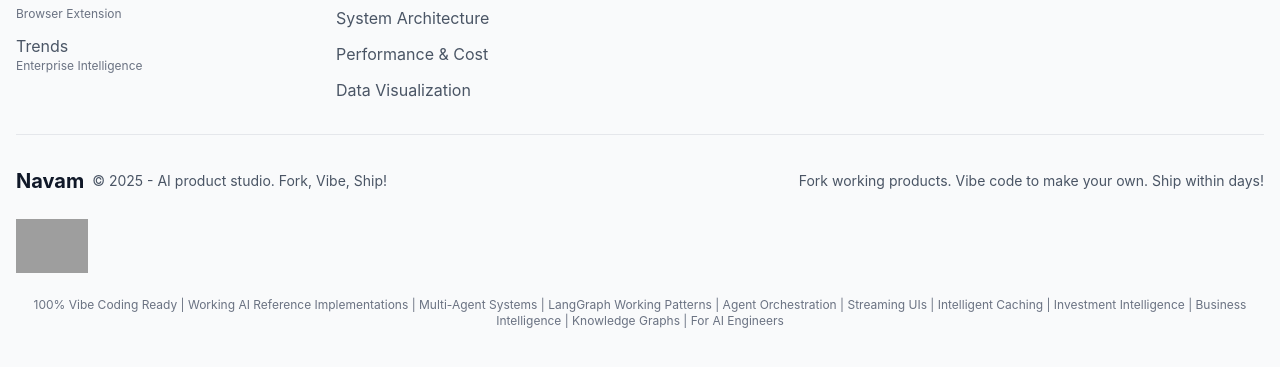
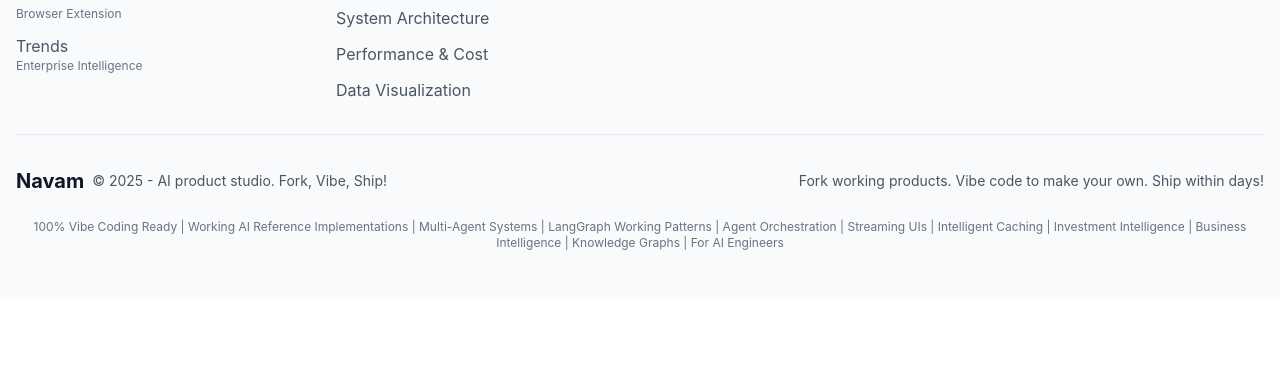
Before and after one commit to navam-io/navam-io.github.io, an Astro site: page /blog in a window 1280 px wide. Shown: the part 10183-10550 px from the top of the page. After the commit the page ends 10482 px from the top, so only its background shows below. Built offline with nearby package versions, Linux system fonts and the light colour scheme; Astro itself is replaced by a stand-in of ours; grey boxes are pictures that could not be loaded.

Commit message:
Remove 'Featured on Aihuntlist.com' badge from footer

```diff
--- a/src/components/Footer.vue
+++ b/src/components/Footer.vue
@@ -163,13 +163,6 @@
           </div>
         </div>
 
-        <!-- Badge Section -->
-        <div class="mt-6 text-center">
-          <a href="https://aihuntlist.com/tool/navam-ai-product-studio" target="_blank" rel="noopener noreferrer">
-            <img src="https://aihuntlist.com/badge-light.svg" alt="Featured on aihuntlist.com" style="height: 54px; width: auto;" />
-          </a>
-        </div>
-
         <!-- SEO Keywords Footer -->
         <div class="mt-6 text-center text-xs text-gray-500">
           <p>100% Vibe Coding Ready | Working AI Reference Implementations | Multi-Agent Systems | LangGraph Working Patterns | Agent Orchestration | Streaming UIs | Intelligent Caching | Investment Intelligence | Business Intelligence | Knowledge Graphs | For AI Engineers</p>
```
